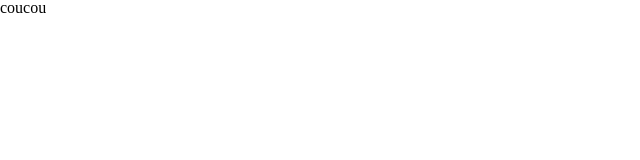
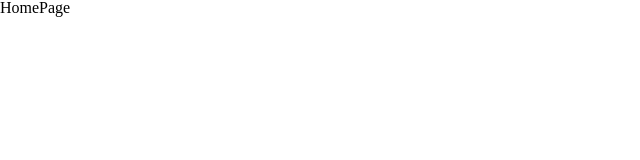
Before and after one commit to ThomasDCW/Project-1-Wild-Remastered, a React (Vite) app in the folder frontend/: page / in a window 1280 px wide. Shown: the top 160 px of the page, without its empty margins (0-640 px from the left). Built offline with nearby package versions, Linux system fonts and the light colour scheme.

Commit message:
new HomePage

```diff
--- a/frontend/src/App.jsx
+++ b/frontend/src/App.jsx
@@ -1,7 +1,9 @@
+import HomePage from "@pages/Home";
+
 function App() {
   return (
     <div className="App">
-      <p>coucou</p>
+      <HomePage />
     </div>
   );
 }
--- /dev/null
+++ b/frontend/src/pages/Home.jsx
@@ -0,0 +1,3 @@
+export default function HomePage() {
+  return <>HomePage</>;
+}
```
